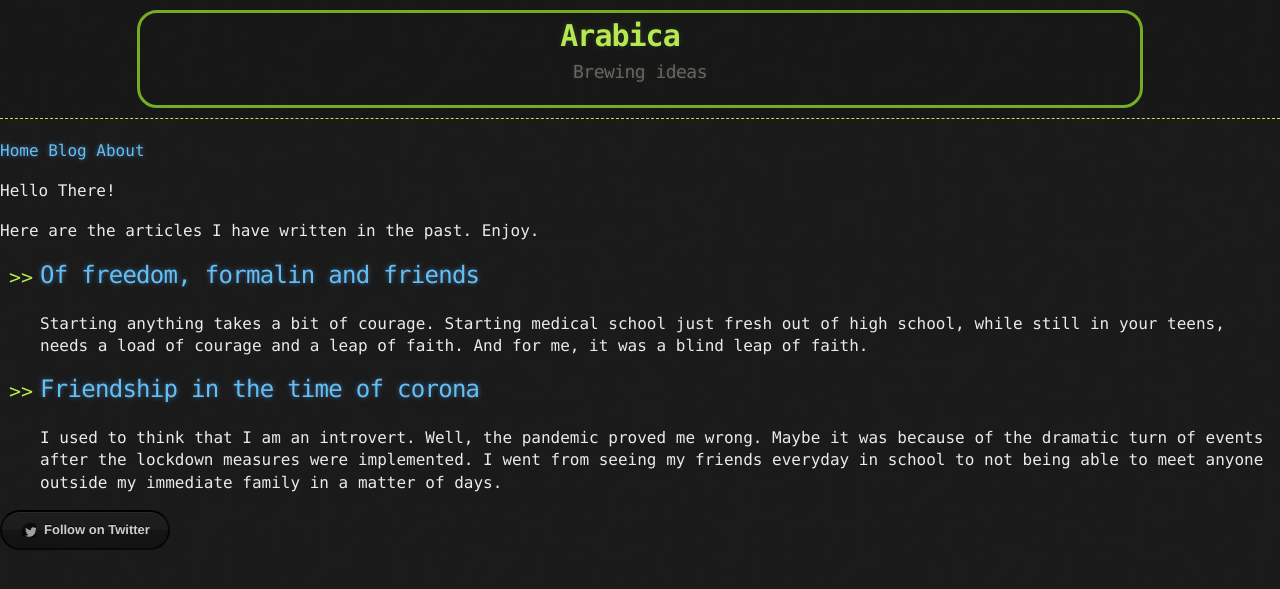
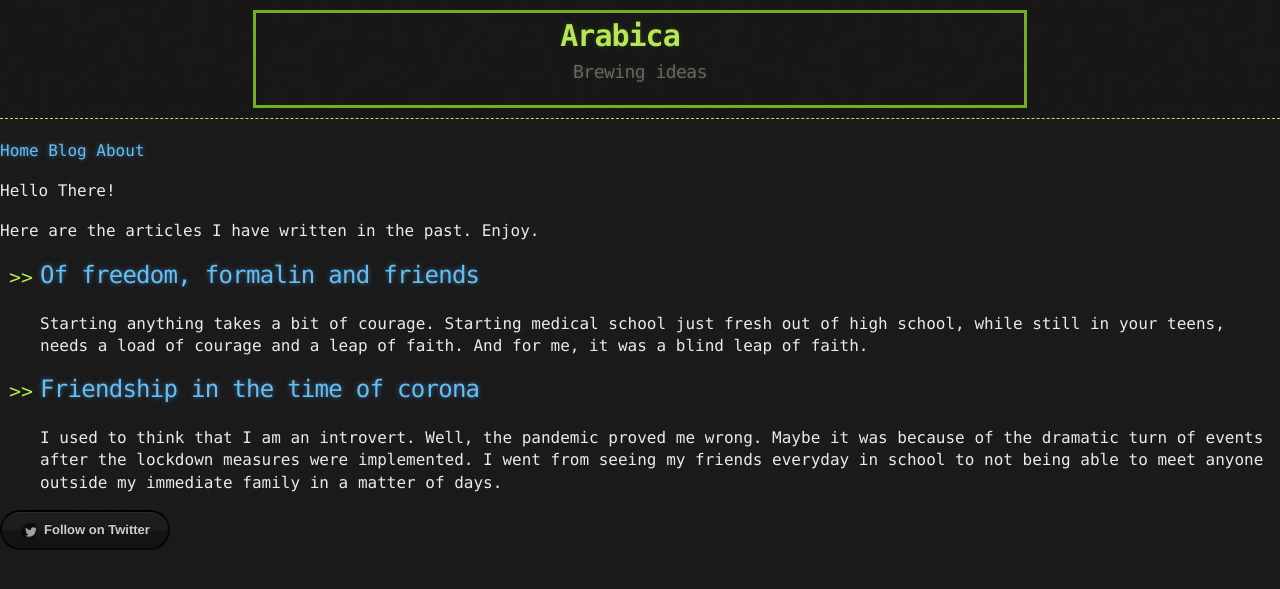
Before and after one commit to habasweiny/habasweiny.github.io, a Jekyll site: the page built from index.html, in a window 1280 px wide. Shown: the top 589 px of the page. Built offline with Jekyll 4.4.1, drawn with Linux system fonts in a browser that asks for light colours.

Commit message:
Update main.scss

```diff
--- a/_sass/main.scss
+++ b/_sass/main.scss
@@ -27,12 +27,11 @@ body {
 /* General & 'Reset' Stuff */
 
 .container {
-  width: 100%;
+  width: 60%;
   max-width: $container-max-width;
   margin: auto;
   border: 3px solid #73AD21;
   color: #00beef;
-  border-radius: 20px;
 }
 .quote {
   color: #00beef;
```
